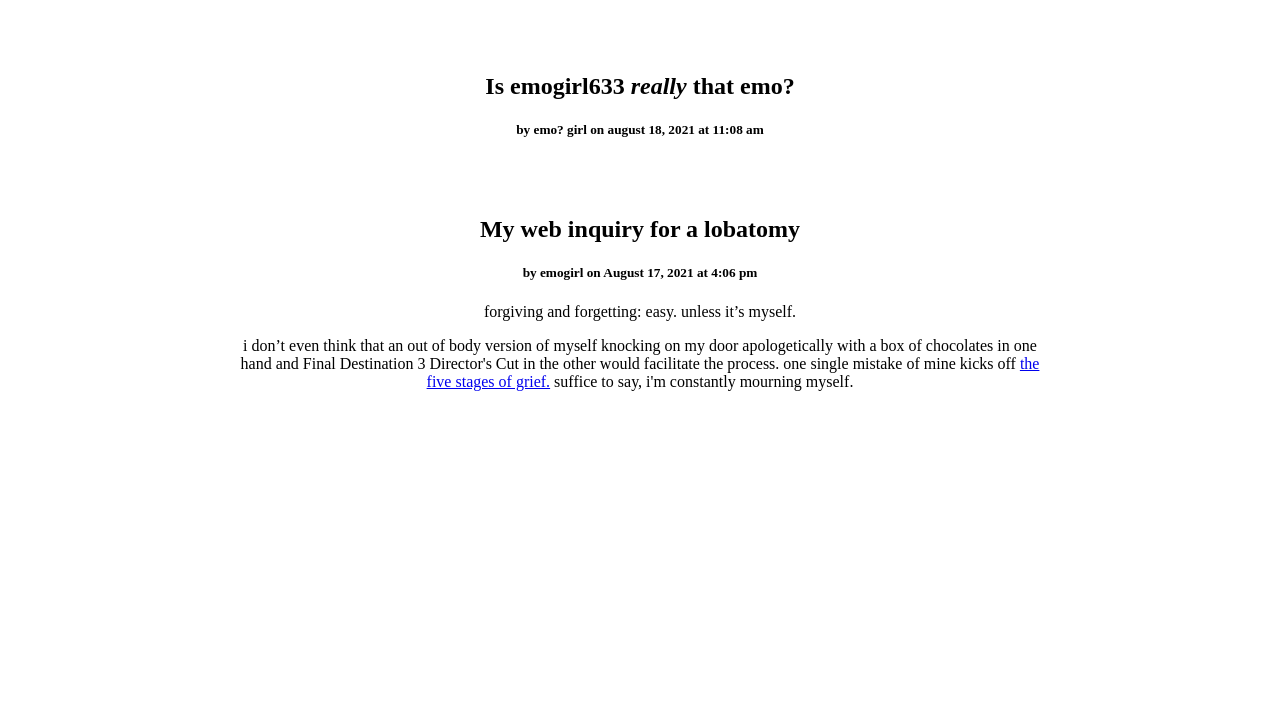
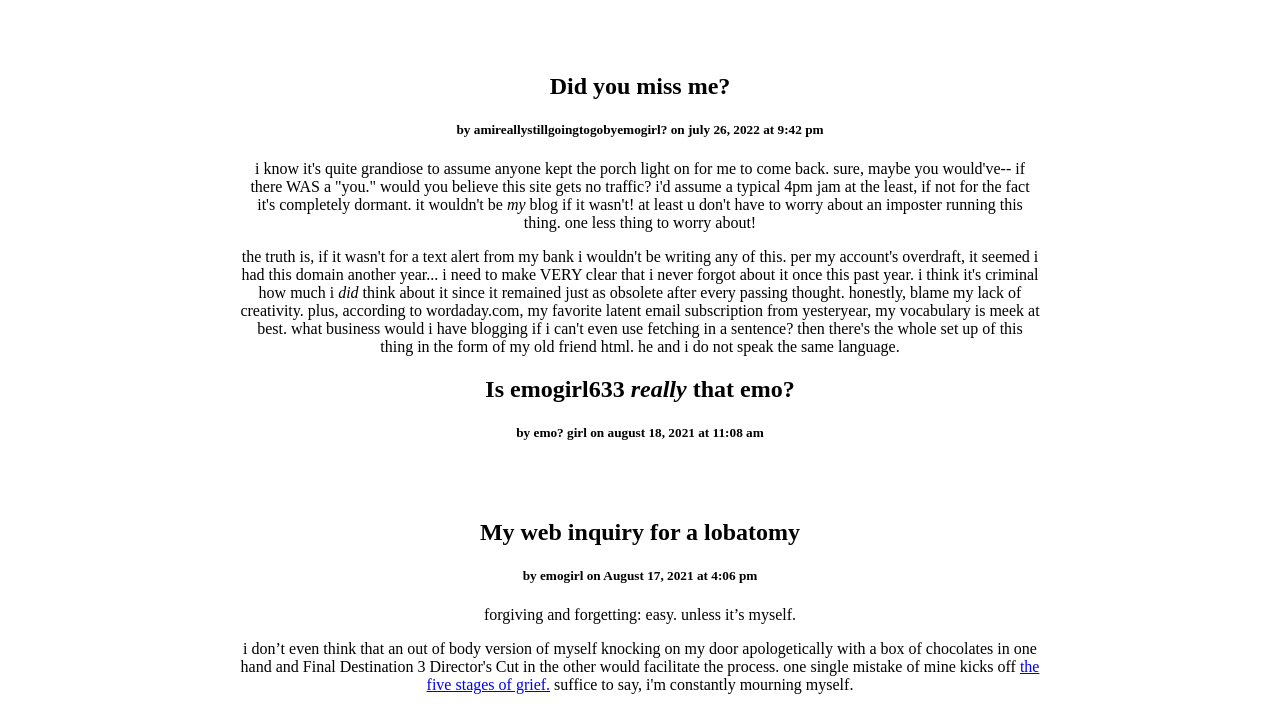
Before and after one commit to emogirl633/emogirl633.github.io, a plain HTML site: page index.html in a window 1280 px wide. Shown: the part 130-840 px from the top of the page. Before the commit the page ends 800 px from the top, so only its background shows below. Drawn offline with Linux system fonts and the light colour scheme.

Commit message:
Update index.html

```diff
--- a/index.html
+++ b/index.html
@@ -23,6 +23,11 @@ document.getElementById('searchform').onsubmit = function() {
 	<div id="container">
 <br/>
 <br/>
+		<h2><center>Did you miss me?</center></h2>
+		<h5><center>by amireallystillgoingtogobyemogirl? on july 26, 2022 at 9:42 pm</center></h5>
+		   <p><center>i know it's quite grandiose to assume anyone kept the porch light on for me to come back. sure, maybe you would've-- if there WAS a "you." would you believe this site gets no traffic? i'd assume a typical 4pm jam at the least, if not for the fact it's completely dormant. it wouldn't be <i>my</i> blog if it wasn't! at least u don't have to worry about an imposter running this thing. one less thing to worry about!</center></p>
+			   <p><center>the truth is, if it wasn't for a text alert from my bank i wouldn't be writing any of this. per my account's overdraft, it seemed i had this domain another year... i need to make VERY clear that i never forgot about it once this past year. i think it's criminal how much i <i>did</i> think about it since it remained just as obsolete after every passing thought. honestly, blame my lack of creativity. plus, according to wordaday.com, my favorite latent email subscription from yesteryear, my vocabulary is meek at best. what business would i have blogging if i can't even use fetching in a sentence? then there's the whole set up of this thing in the form of my old friend html. he and i do not speak the same language.</center></p>
+
 <h2><center> Is emogirl633 <i>really</i> that emo?</center></h2>
 	<h5><center>by emo? girl on august 18, 2021 at 11:08 am</center></h5>
 
```
